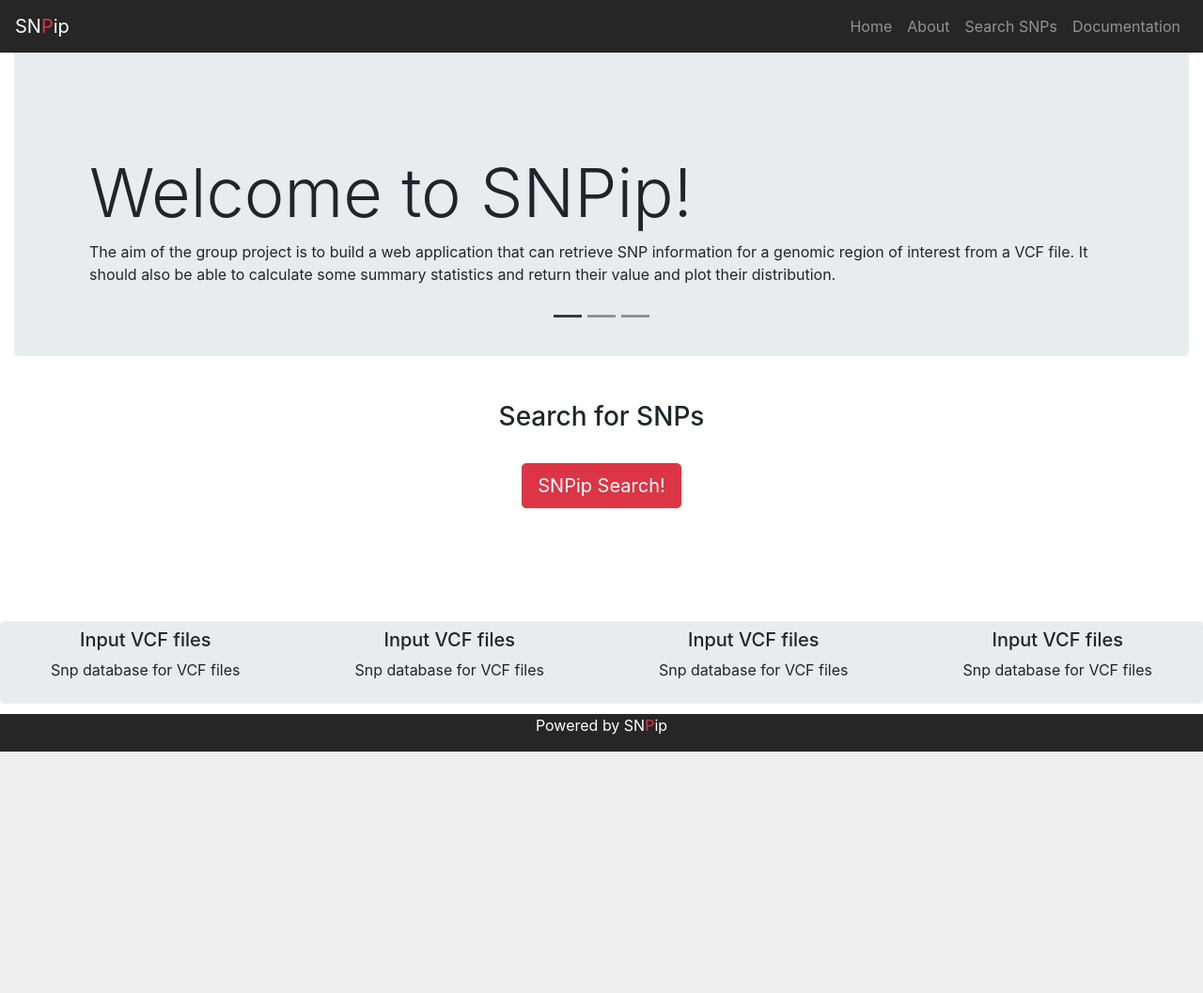
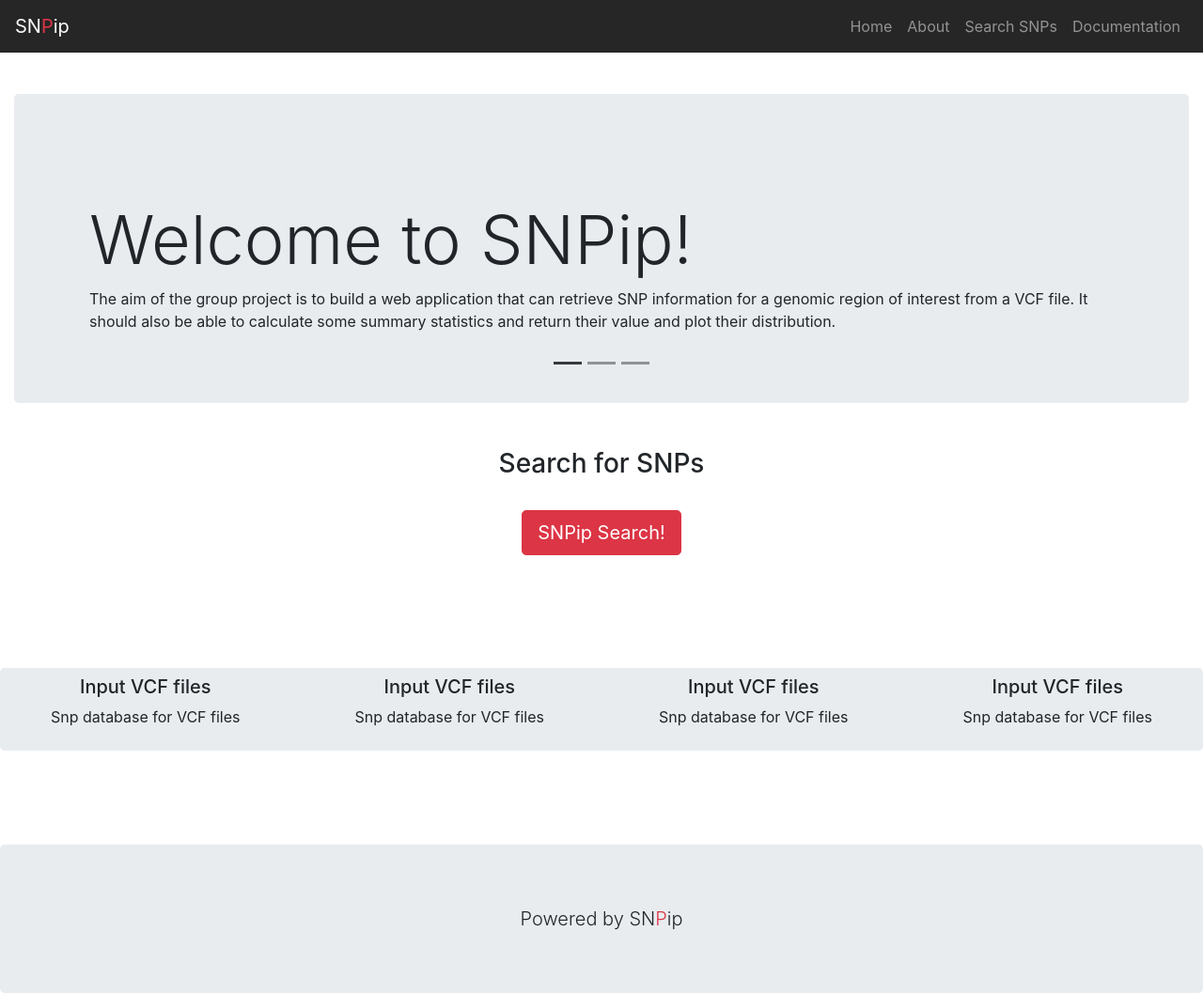
Before and after one commit to Jack-Coutts/SnPip, a Flask app: page / in a window 1280 px wide. Shown: the whole page at 94% size. Before the commit the page ends 800 px from the top, so only its background shows below. Run offline with Flask 2, Linux system fonts and the light colour scheme.

Commit message:
Update base.html
Footer changed, new CSS text style added

```diff
--- a/Software Dev. Web App/Website/templates/base.html
+++ b/Software Dev. Web App/Website/templates/base.html
@@ -1,7 +1,7 @@
 <!DOCTYPE html>
 <html lang="en">
 <head>
-  <!--   python flask code for template inheritence, the title of the daughter templates will go between the block tile and end block      -->
+<!--   python flask code for template inheritence, the title of the daughter templates will go between the block tile and end block      -->
   <title>{% block title %}{% endblock %} </title>
   <meta charset="utf-8">
   <meta name="viewport" content="width=device-width, initial-scale=1">
@@ -12,23 +12,26 @@
   <script src="https://cdn.jsdelivr.net/npm/jquery@3.5.1/dist/jquery.slim.min.js"></script>
   <script src="https://cdn.jsdelivr.net/npm/popper.js@1.16.1/dist/umd/popper.min.js"></script>
   <script src="https://cdn.jsdelivr.net/npm/bootstrap@4.6.1/dist/js/bootstrap.bundle.min.js"></script>
+
   <style>
 
+  body { padding-top: 100px;
 
-  /* Footer design */
-  footer {
-    background-color: #262626;
-    color: white;
-    position: fixed;
-    width: 100%;
-    bottom: 0;
+  /* New CSS class for fonts, para= paragraph, headie2= heading 2, headie3= heading 3 */
+
+  }
+    .headie2 {font-size:2.5rem;
+    font-weight:350;
 
   }
 
-/* Due to fixed navigation bar and footer, add margin at the top and bottom */
-  body {
-    padding-top: 50px;
-    padding-bottom: 10px;
+  .headie3 {font-size:1.75rem;
+    font-weight:350;
+
+  }
+
+  .para{font-size:1.25rem;
+    font-weight:300;
 
   }
 
@@ -80,9 +83,10 @@
 
 <!-- Footer, End of page content -->
 
-<footer class="container-fluid text-center">
-  <p>Powered by SN<span class="text-danger">P</span>ip</p>
-</footer>
+<div class="jumbotron text-center" style="margin-top: 100px; margin-bottom: 0;">
+  <div class="para">Powered by SN<span class="text-danger">P</span>ip</div>
+</div>
+
 
 
 </body>
```
